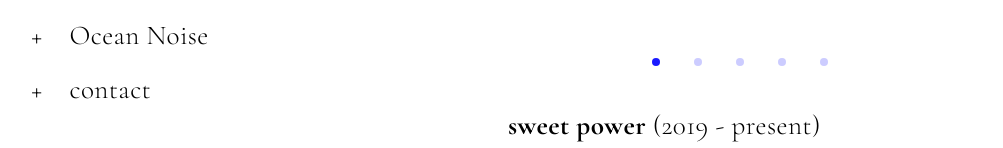
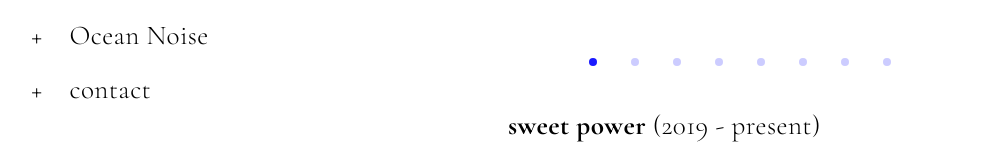
Before and after one commit to clarahelbig-portfolio/clarahelbig-portfolio.github.io, a plain HTML site: page sweetpower.html in a window 1280 px wide. Shown: the part 509-657 px from the top of the page, without its empty margins (36-1039 px from the left). Drawn offline with nearby package versions, Linux system fonts and the light colour scheme.

Commit message:
Update sweetpower.html

```diff
--- a/sweetpower.html
+++ b/sweetpower.html
@@ -78,6 +78,9 @@
                   <span class="dot" onclick="currentSlide(3)"></span>
                   <span class="dot" onclick="currentSlide(4)"></span>
                   <span class="dot" onclick="currentSlide(5)"></span>
+                  <span class="dot" onclick="currentSlide(6)"></span>
+                  <span class="dot" onclick="currentSlide(7)"></span>
+                  <span class="dot" onclick="currentSlide(8)"></span>
                 </div>
                 <p>
                   <p>
```
